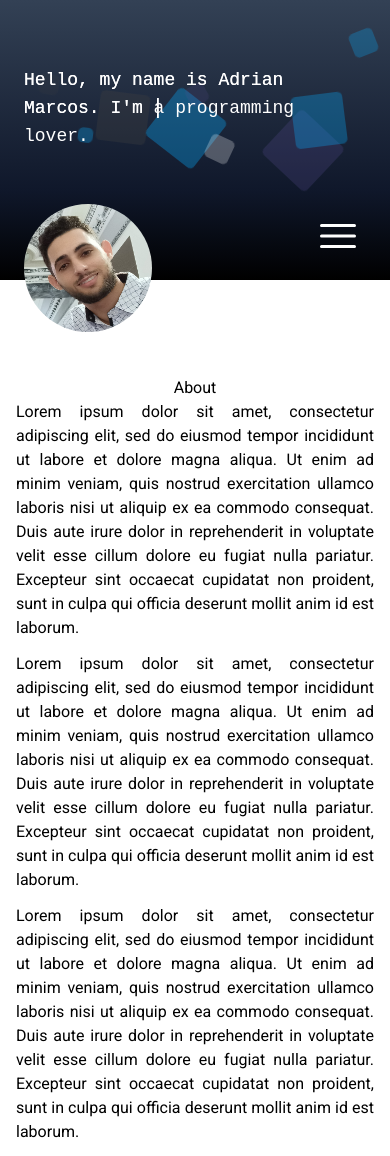
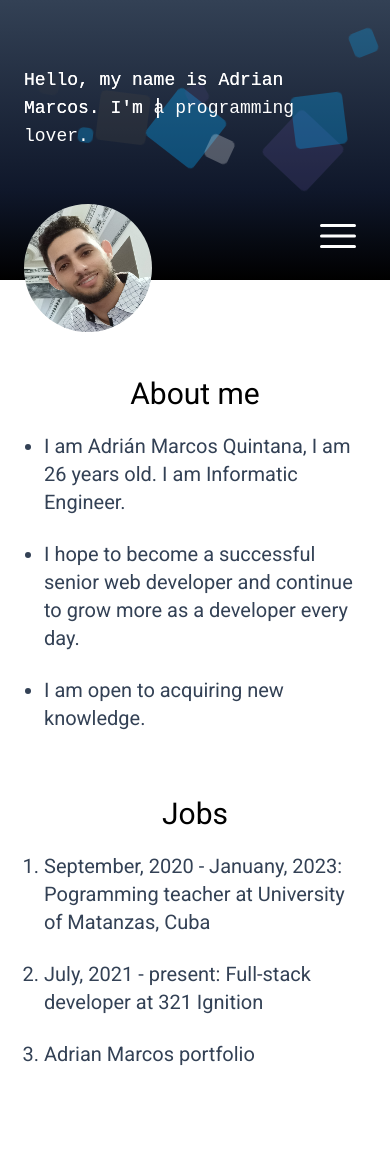
Before and after one commit to adrimarcos96/portfolio-frontend-next, a Next.js app: page / in a window 390 px wide. After the commit the page ends 1132 px from the top, so only its background shows below. Built offline with nearby package versions, Linux system fonts and the light colour scheme.

Commit message:
Adding data to homepage

```diff
--- a/src/app/page.tsx
+++ b/src/app/page.tsx
@@ -1,15 +1,34 @@
-const text = `Lorem ipsum dolor sit amet, consectetur adipiscing elit, sed do eiusmod tempor incididunt ut labore et dolore magna aliqua.
-  Ut enim ad minim veniam, quis nostrud exercitation ullamco laboris nisi ut aliquip ex ea commodo consequat. Duis aute irure dolor in
-  reprehenderit in voluptate velit esse cillum dolore eu fugiat nulla pariatur. Excepteur sint occaecat cupidatat non proident, sunt in
-  culpa qui officia deserunt mollit anim id est laborum.`
+import { homePageData } from '@/config/data'
 
 export default function Home() {
   return (
-    <div className="flex flex-col items-center justify-between pt-24 px-4">
-      <h1>About</h1>
-      <p className="text-justify mb-3">{text}</p>
-      <p className="text-justify mb-3">{text}</p>
-      <p className="text-justify mb-3">{text}</p>
+    <div className="flex flex-col items-center justify-between pt-24 px-6 lg:px-4">
+      <section className='min-[981px]:h-[300px] min-[981px]:flex min-[981px]:justify-center min-[981px]:items-center min-[981px]:mb-20 w-full mb-10'>
+        <div className="max-[981px]:w-auto min-[981px]:w-3/12 flex items-center justify-center min-[981px]:justify-end">
+          <p className="text-3xl lg:text-slate-800 mb-5 lg:text-6xl text-center">About me</p>
+        </div>
+        <div className='max-[981px]:hidden h-full w-0.5 bg-slate-800 mx-20'></div>
+        <div className="max-[981px]:w-auto min-[981px]:w-8/12">
+          <ul className='list-disc max-[981px]:pl-5 pl-12'>
+            {homePageData.aboutMe.map((text: string, index: number) => <li key={`about-item-${index}`} className="text-left text-xl mb-6 text-slate-700 lg:text-3xl">{text}</li>)}
+          </ul>
+        </div>
+      </section>
+
+      <section className='min-[981px]:h-[300px] min-[981px]:flex min-[981px]:justify-center min-[981px]:items-center min-[981px]:mb-20 w-full mb-10'>
+        <div className="min-[981px]:hidden max-[981px]:w-auto min-[981px]:w-3/12 flex items-center justify-center">
+          <p className="text-3xl lg:text-slate-800 mb-5 lg:text-6xl text-center">Jobs</p>
+        </div>
+        <div className="max-[981px]:w-auto min-[981px]:w-8/12 min-[981px]:justify-end">
+          <ol className='list-decimal max-[981px]:pl-5 pl-12'>
+            {homePageData.experience.map((text: string, index: number) => <li key={`experience-item-${index}`} className="text-left text-xl mb-6 text-slate-700 lg:text-3xl">{text}</li>)}
+          </ol>
+        </div>
+        <div className='max-[981px]:hidden h-full w-0.5 bg-slate-800 mx-20'></div>
+        <div className="max-[981px]:hidden max-[981px]:w-auto min-[981px]:w-3/12 flex items-center justify-start">
+          <p className="text-3xl lg:text-slate-800 mb-5 lg:text-6xl text-left">Jobs & Projects</p>
+        </div>
+      </section>
     </div>
   )
 }
--- /dev/null
+++ b/src/config/data/homePage.ts
@@ -0,0 +1,16 @@
+const aboutMe: string[] = [
+  `I am Adrián Marcos Quintana, I am 26 years old. I am Informatic Engineer.`,
+  `I hope to become a successful senior web developer and continue to grow more as a developer every day.`,
+  `I am open to acquiring new knowledge.`
+]
+
+const experience: string[] = [
+  `September, 2020 - Januany, 2023: Pogramming teacher at University of Matanzas, Cuba`,
+  `July, 2021 - present: Full-stack developer at 321 Ignition`,
+  `Adrian Marcos portfolio`
+]
+
+export const homePageData = {
+  aboutMe,
+  experience
+}
--- a/src/config/data/index.ts
+++ b/src/config/data/index.ts
@@ -1,5 +1,7 @@
-import { navbarData } from './navbar'
+import { navbarData } from './NavbarComponent'
+import { homePageData } from './homePage'
 
 export {
-  navbarData
+  navbarData,
+  homePageData
 }
```
Also changed, not shown: src/config/data/NavbarComponent.ts (renamed from src/config/data/navbar.ts).
